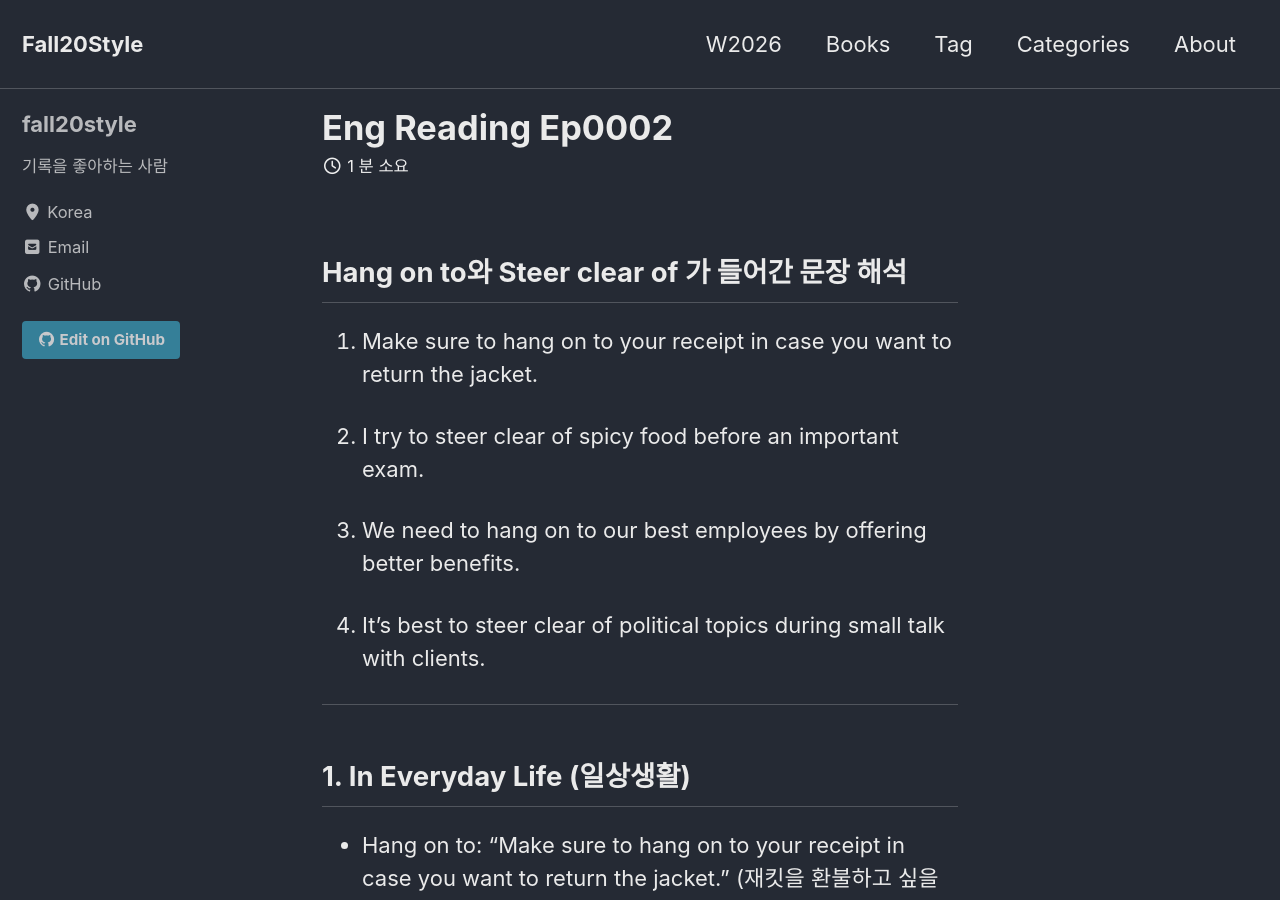
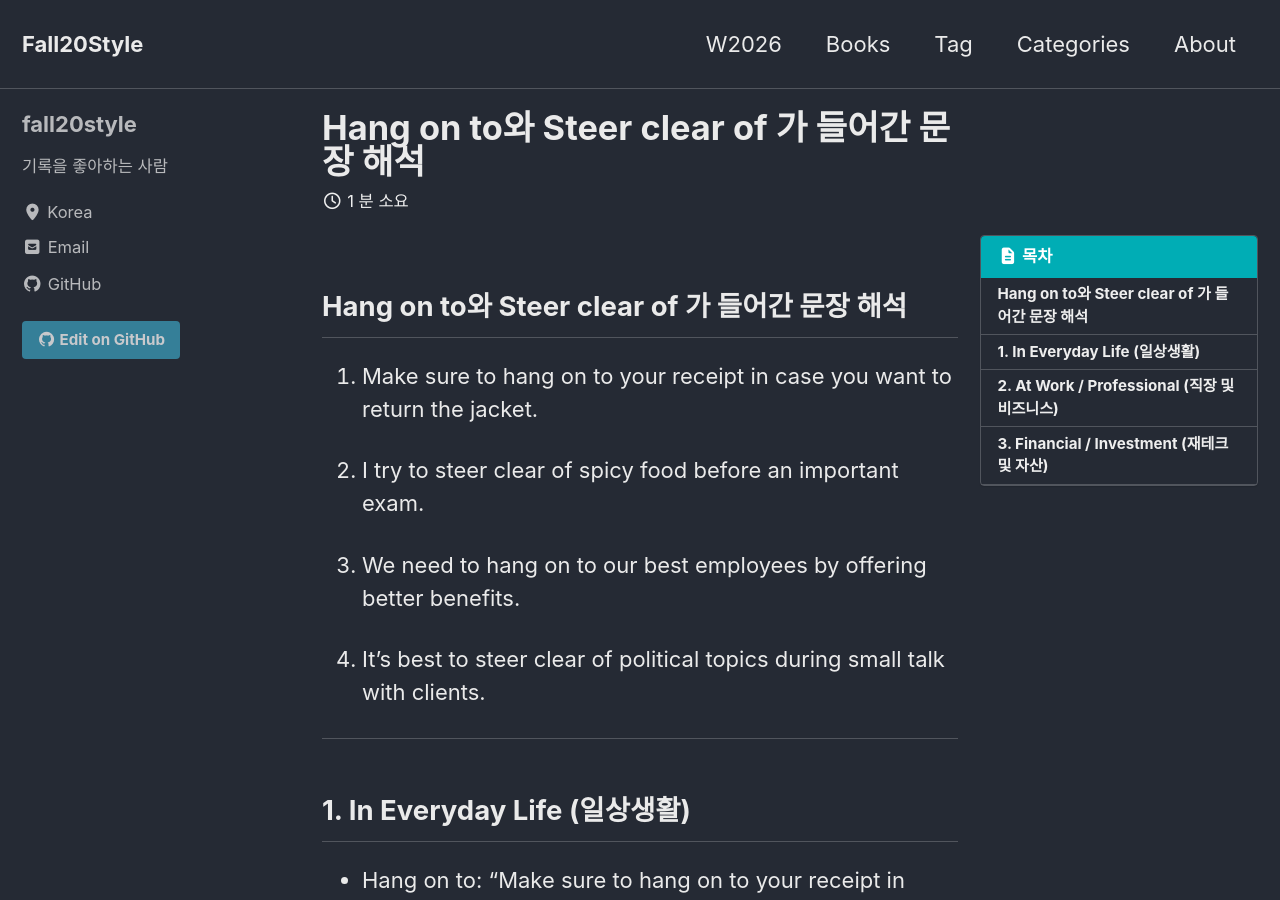
Before and after one commit to fall20style/fall20style.github.io, a Jekyll site: the page built from _posts/2026-09-05-eng-reading-ep0002.md, in a window 1280 px wide and 900 px high. Built offline with Jekyll 4.4.1, drawn with Linux system fonts in a browser that asks for light colours; cached includes are drawn as plain includes.

Commit message:
Update 2026-09-05-eng-reading-ep0002.md

```diff
--- a/_posts/2026-09-05-eng-reading-ep0002.md
+++ b/_posts/2026-09-05-eng-reading-ep0002.md
@@ -1,3 +1,22 @@
+---
+title: Hang on to와 Steer clear of 가 들어간 문장 해석
+layout: single
+author_profile: true
+read_time: true
+comments: true
+share: true
+related: true
+popular: true
+tags:
+  - 영어읽기
+categories:
+toc: true
+toc_sticky: true
+toc_label: 목차
+description: desc가 여기에
+---
+
+
 ## Hang on to와 Steer clear of 가 들어간 문장 해석
 
 1. Make sure to hang on to your receipt in case you want to return the jacket.
```
